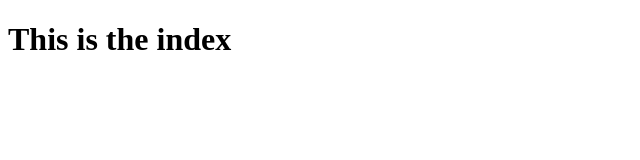
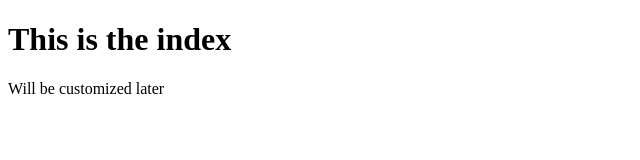
Before and after one commit to MSIlam/md-movie-api, a plain HTML site: page index.html in a window 1280 px wide. Shown: the whole page, without its empty margins (0-640 px from the left). Drawn offline with Linux system fonts and the light colour scheme.

Commit message:
Just added a text

```diff
--- a/index.html
+++ b/index.html
@@ -7,5 +7,6 @@
   </head>
   <body>
     <h1>This is the index</h1>
+    <p>Will be customized later</p>
   </body>
 </html>
```
